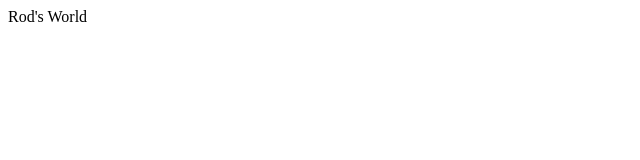
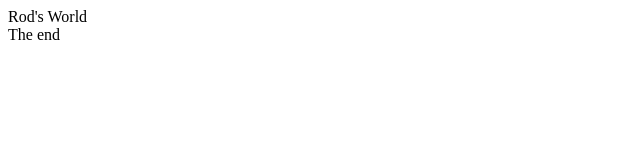
Before and after one commit to RodWill94/version-control-simulation-Rodrekean-Williams, a plain HTML site: page index.html in a window 1280 px wide. Shown: the full height of the page, 0-640 px from the left. Drawn offline with Linux system fonts and the light colour scheme.

Commit message:
Added footer

```diff
--- a/index.html
+++ b/index.html
@@ -7,5 +7,6 @@
 </head>
 <body>
     <header>Rod's World</header>
+    <footer>The end</footer>
 </body>
 </html>
```
